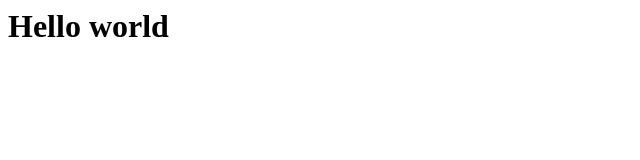
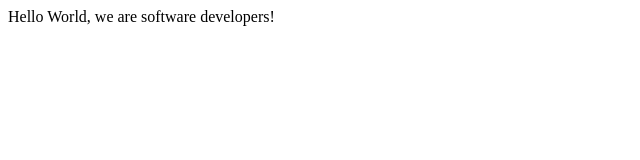
Before and after one commit to Fbada006/mv_trial, a plain HTML site: page index.html in a window 1280 px wide. Shown: the whole page, without its empty margins (0-640 px from the left). Drawn offline with Linux system fonts and the light colour scheme.

Commit message:
modified index file to so...

```diff
--- a/index.html
+++ b/index.html
@@ -1,3 +1,15 @@
-<html>
-    <h1>Hello world</h1>
+<!DOCTYPE html>
+<html lang="en">
+
+<head>
+    <meta charset="UTF-8">
+    <meta name="viewport" content="width=device-width, initial-scale=1.0">
+    <meta http-equiv="X-UA-Compatible" content="ie=edge">
+    <title>Coding Challenge 1</title>
+</head>
+
+<body>
+    Hello World, we are software developers!
+</body>
+
 </html>
```
